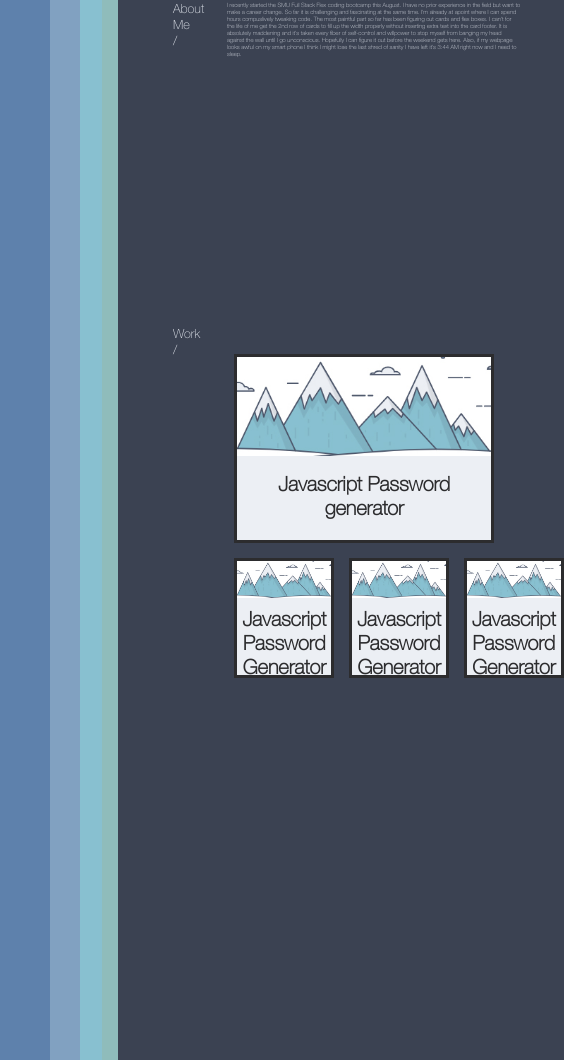
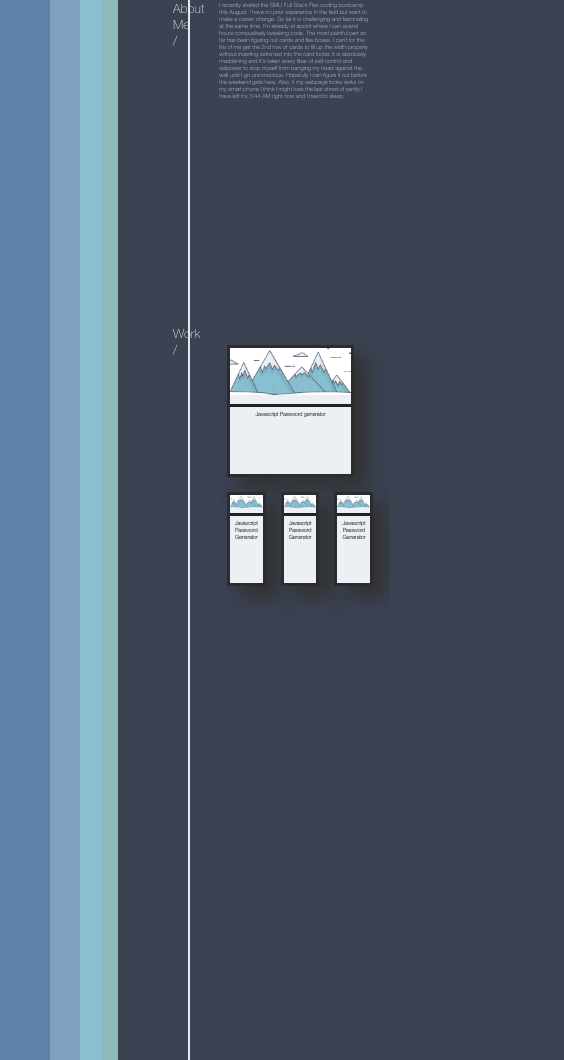
Before and after one commit to jaherlihy/Andrew-Herlihy-Portfolio, a plain HTML site: page index.html in a window 390 px wide. Shown: the part 924-1984 px from the top of the page, 564 px wide, since content can reach past the window. Drawn offline with Linux system fonts and the light colour scheme; files whose address does not match are found by name.

Commit message:
tweaked more for responsive design.

```diff
--- a/styles/style.css
+++ b/styles/style.css
@@ -210,6 +210,7 @@ main {
   width: 80%;
   margin-left: 20px;
   margin-top: 45px;
+
 }
 
 .about-content {
@@ -238,7 +239,7 @@ main {
   border: 3px solid rgb(44, 44, 46);
   color:rgb(44, 44, 46);
   margin: 0.75rem;
-  box-shadow: inset;
+  box-shadow: 13px 11px 19px 0px #313131;
 
 
 }
@@ -253,12 +254,13 @@ main {
 } */
 
 .work-card footer {
-  font-size: 2rem;
+  font-size: 1.4vw;
   font-weight: 600;
   justify-content: center;
   padding: 5px;
   text-align: center;
   margin-top: 4%;
+  border-top: solid 3px rgb(34, 34, 34);
 
 }
 
@@ -323,7 +325,7 @@ main {
 
 footer {
   display: block;
-  font-size: 1.75rem;
+  font-size: 1.5vw;
   text-align: center;
   padding: 20px;
   height: 70px;
```
